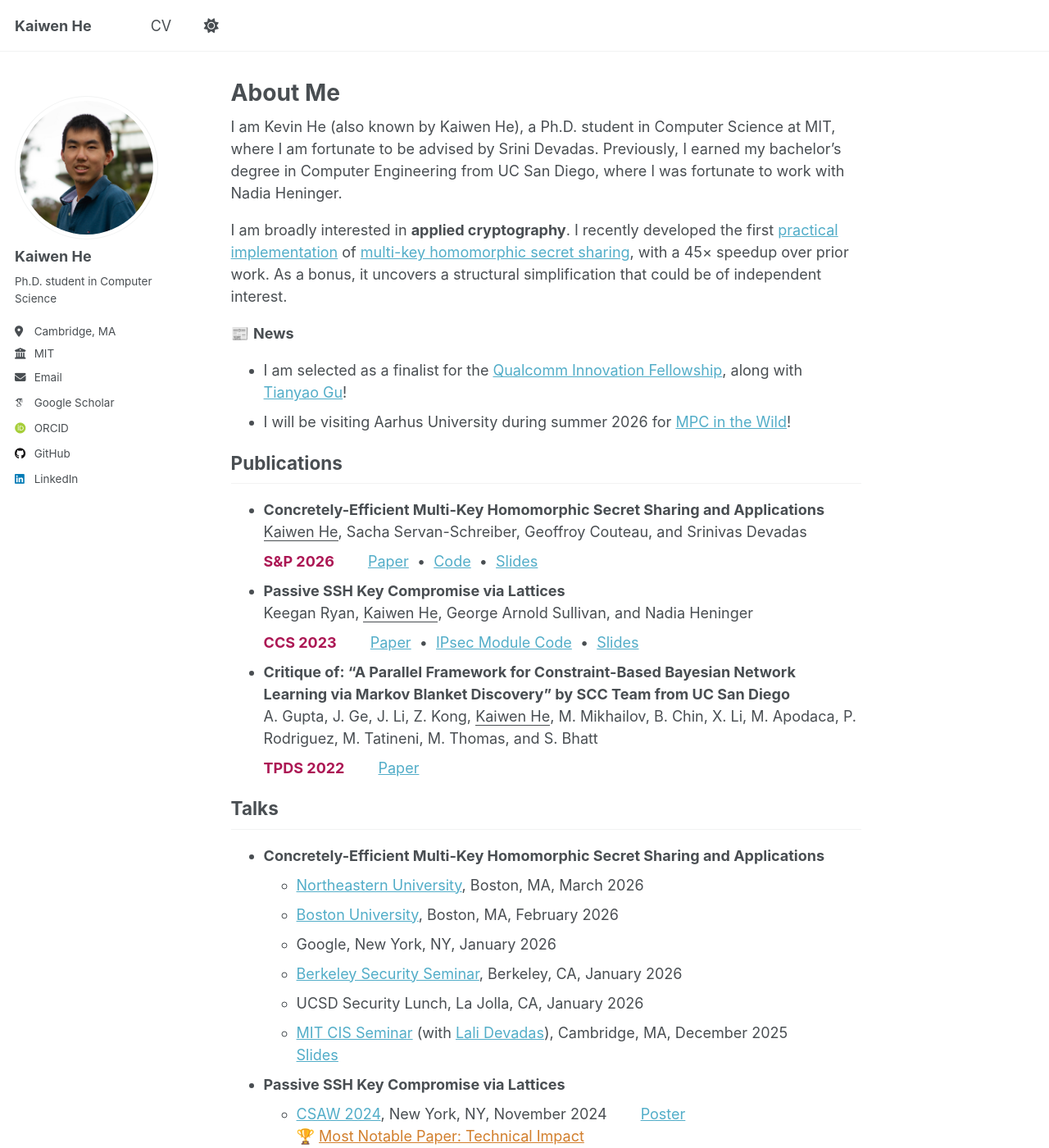
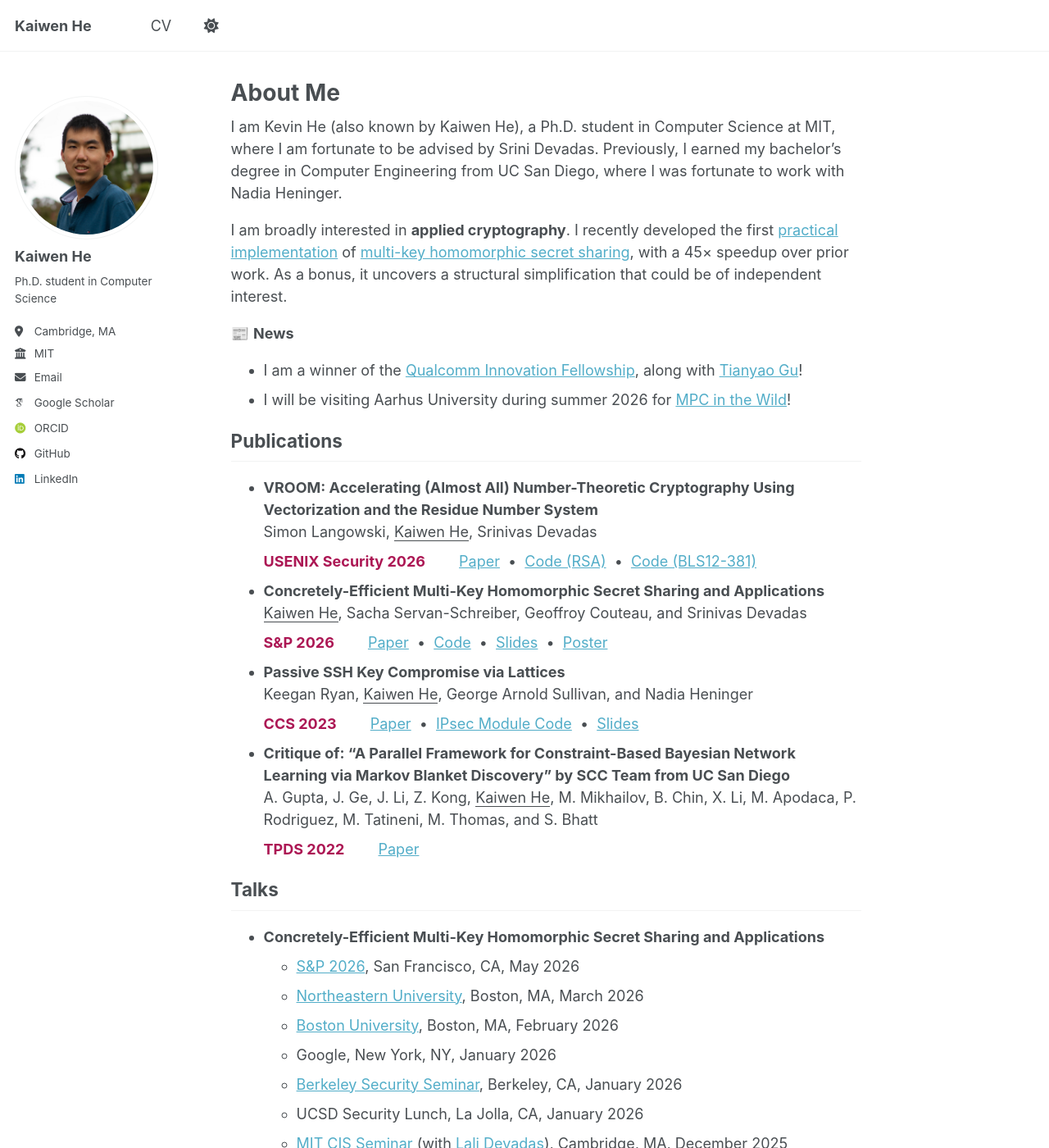
Before and after one commit to kevin-he-01/kevin-he-01.github.io, a Jekyll site: the page built from _pages/about.md, in a window 1280 px wide and 1400 px high. Shown: the whole window at 82% size. Built offline with Jekyll 4.4.1, drawn with Linux system fonts in a browser that asks for light colours; some web fonts are replaced; a script that is not in the unit is left out.

Commit message:
Update CV and new talks

```diff
--- a/_pages/about.md
+++ b/_pages/about.md
@@ -12,11 +12,22 @@ I am Kevin He (also known by Kaiwen He), a Ph.D. student in Computer Science at
 I am broadly interested in **applied cryptography**. I recently developed the first [practical implementation](https://github.com/kevin-he-01/mkhss) of [multi-key homomorphic secret sharing](https://eprint.iacr.org/2025/1803.pdf), with a 45× speedup over prior work. As a bonus, it uncovers a structural simplification that could be of independent interest.
 
 📰 **News**
-- I am selected as a finalist for the [Qualcomm Innovation Fellowship](https://www.qualcomm.com/research/university-relations/innovation-fellowship/2026-north-america), along with [Tianyao Gu](https://gty929.github.io/)!
+- I am a winner of the [Qualcomm Innovation Fellowship](https://www.qualcomm.com/research/university-relations/innovation-fellowship/2026-north-america), along with [Tianyao Gu](https://gty929.github.io/)!
 - I will be visiting Aarhus University during summer 2026 for [MPC in the Wild](https://mpcinthewild.github.io/)!
 
 ## Publications
 
+
+- **VROOM: Accelerating (Almost All) Number-Theoretic Cryptography Using Vectorization and the Residue Number System**
+  Simon Langowski, <u>Kaiwen He</u>, Srinivas Devadas
+  <div class='paperinfo'>
+  <span class='paper venue'>USENIX Security 2026</span>
+  <a href="https://eprint.iacr.org/2026/393.pdf">Paper</a>
+  &nbsp;•&nbsp;
+  <a href="https://github.com/kevin-he-01/vroomssl/">Code (RSA)</a>
+  &nbsp;•&nbsp;
+  <a href="https://github.com/SimonLangowski/VROOM">Code (BLS12-381)</a>
+  </div>
 - **Concretely-Efficient Multi-Key Homomorphic Secret Sharing and Applications**
   <u>Kaiwen He</u>, Sacha Servan-Schreiber, Geoffroy Couteau, and Srinivas Devadas
   <div class='paperinfo'>
@@ -26,6 +37,8 @@ I am broadly interested in **applied cryptography**. I recently developed the fi
   <a href="https://github.com/kevin-he-01/mkhss">Code</a>
   &nbsp;•&nbsp;
   <a href="/files/slides/cis25-mkhss.pdf">Slides</a>
+  &nbsp;•&nbsp;
+  <a href="/files/posters/sp2026-mkhss.pdf">Poster</a>
   </div>
 - **Passive SSH Key Compromise via Lattices**
   Keegan Ryan, <u>Kaiwen He</u>, George Arnold Sullivan, and Nadia Heninger
@@ -47,6 +60,7 @@ I am broadly interested in **applied cryptography**. I recently developed the fi
 ## Talks
 
 - **Concretely-Efficient Multi-Key Homomorphic Secret Sharing and Applications**
+  - <span class='talk venue'>[S&P 2026](https://sp2026.ieee-security.org/program.html), San Francisco, CA, May 2026</span>
   - <span class='talk venue'>[Northeastern University](https://theory.khoury.northeastern.edu/seminar.html), Boston, MA, March 2026</span>
   - <span class='talk venue'>[Boston University](https://www.bu.edu/cs/research-groups/security/busec/busec-calendar/), Boston, MA, February 2026</span>
   - <span class='talk venue'>Google, New York, NY, January 2026</span>
```
Also changed, not shown: 3 other files.
